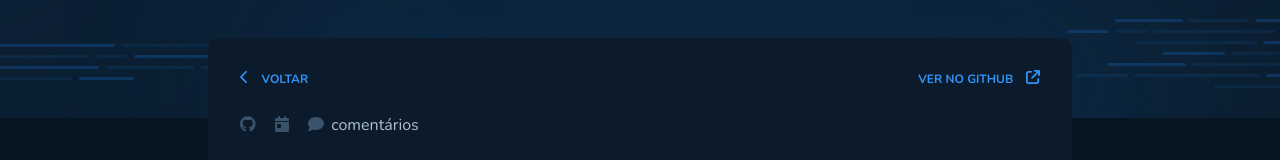
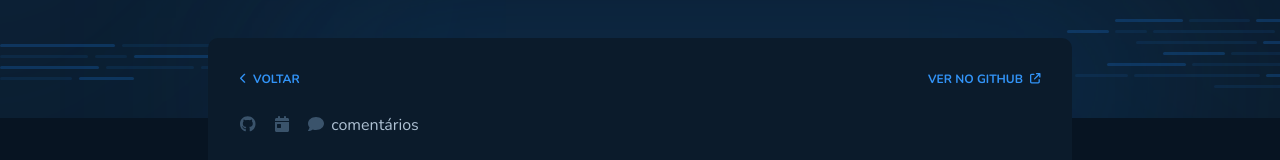
Before and after one commit to PatricFonseca/ignite-github-blog, a React (Vite) app: page /publications/1 in a window 1280 px wide. Shown: the part 178-338 px from the top of the page. Built offline with nearby package versions, Linux system fonts and the light colour scheme; no server answers.

Commit message:
fix: updated links

```diff
--- a/src/pages/Publication/index.tsx
+++ b/src/pages/Publication/index.tsx
@@ -55,20 +55,24 @@ export function Publication() {
       <HeaderContainer>
         <Actions>
           <div>
+            <Link to={'/'}>
               <FontAwesomeIcon
                 icon={faChevronLeft}
                 color={theme['blue-400']}
                 size={'sm'}
               />
-            <Link to={'/'}>Voltar</Link>
+              {'\u00A0'} Voltar
+            </Link>
           </div>
           <div>
-            <a href={publication.link}>ver no github</a>
+            <a href={publication.link}>
+              ver no github {'\u00A0'}
               <FontAwesomeIcon
                 icon={faArrowUpRightFromSquare}
                 color={theme['blue-400']}
                 size={'sm'}
               />
+            </a>
           </div>
         </Actions>
         <h1>{publication.title}</h1>
--- a/src/pages/Publication/styles.ts
+++ b/src/pages/Publication/styles.ts
@@ -40,14 +40,6 @@ export const Actions = styled.div`
     font-weight: bold;
     line-height: 160%;
   }
-
-  div:first-child a {
-    margin-left: 0.8rem;
-  }
-
-  div:last-child a {
-    margin-right: 0.8rem;
-  }
 `
 
 export const Footer = styled.footer`
```
Lines whose indentation alone changed are shown as unchanged.
